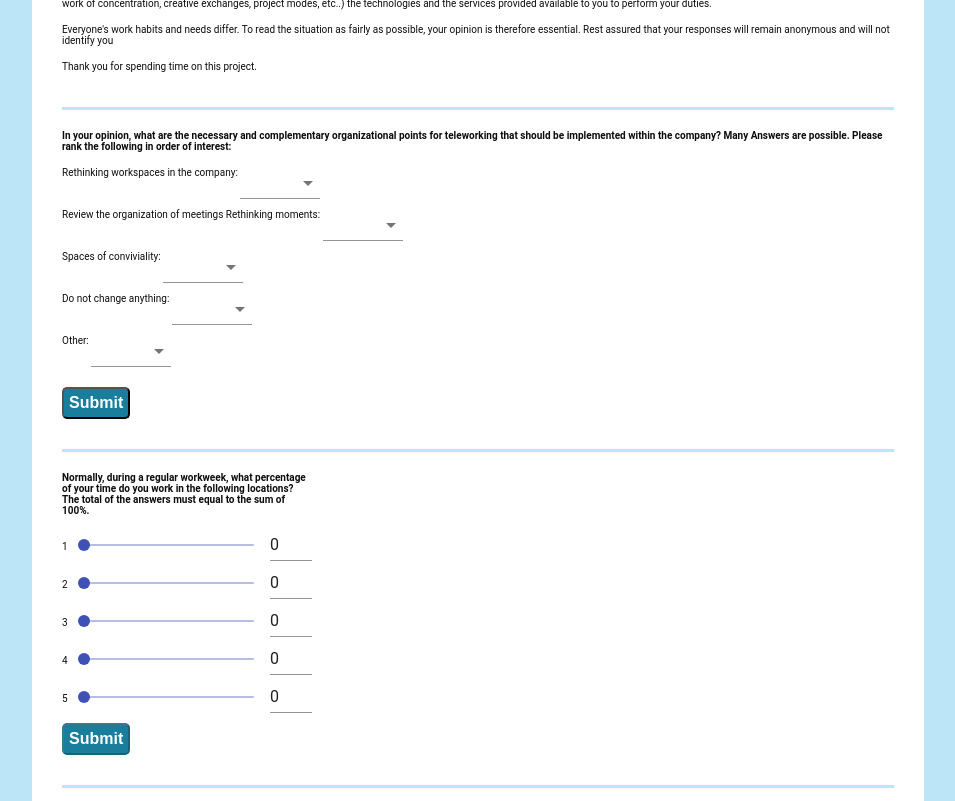
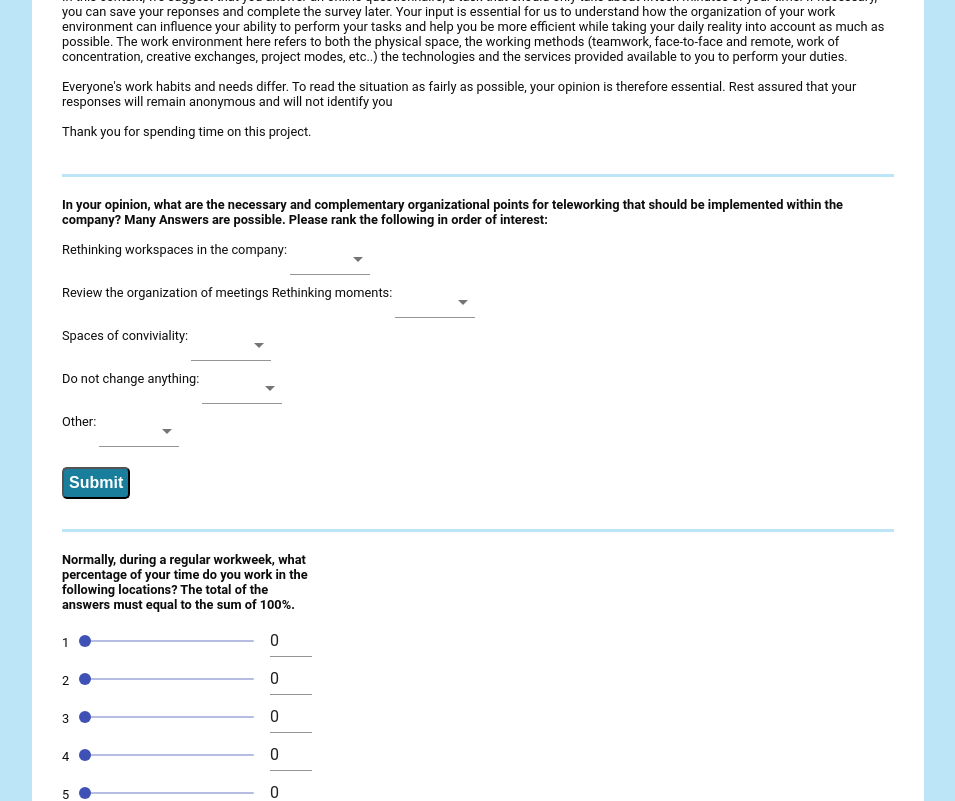
Before and after one commit to fjjes/project3-Hive, a React (Create React App) app in the folder client/: page /Form in a window 1280 px wide. Shown: the part 260-1061 px from the top of the page, without its empty margins (162-1117 px from the left). Built offline with nearby package versions, Linux system fonts and the light colour scheme.

Commit message:
Minor formatting edits

```diff
--- a/client/src/components/Form.css
+++ b/client/src/components/Form.css
@@ -48,6 +48,17 @@ h1 {
   background-color: #35c0c2;
 }
 
+.question-component button:disabled {
+  background-color: grey;
+}
+
+.question-component p,
+.question-component span,
+.question-component li,
+.question-component label {
+  font-size: 0.8rem;
+}
+
 .question-intro {
   font-weight: bold;
   padding-bottom: 15px;
```
